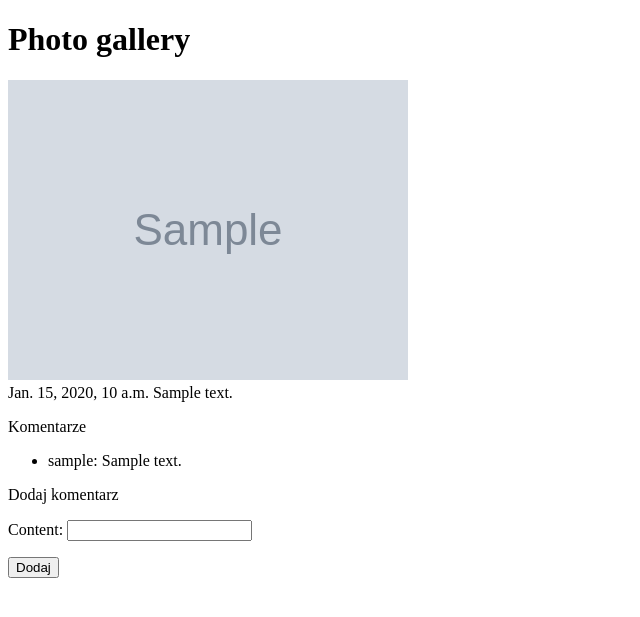
After one commit to pautomaszewska/Photo-gallery, a Django app: page /photo/1 in a window 1280 px wide. The commit adds this page. Shown: the top 617 px of the page, without its empty margins (0-640 px from the left). Run offline with Django 3.2, Linux system fonts and the light colour scheme; tables that the repository leaves empty hold one stand-in row (values such as "Sample post"); grey boxes marked "Sample" are stand-in pictures.

Commit message:
Added comments

```diff
--- a/photogallery/gallery/forms.py
+++ b/photogallery/gallery/forms.py
@@ -1,7 +1,23 @@
 from django import forms
-from gallery.models import Photo, Comment
+from gallery.models import Photo, Comment, Like
+
 
 class AddPhotoForm(forms.ModelForm):
     class Meta:
         model = Photo
-        fields = ['path', 'description', 'user']
+        fields = ['path', 'description']
+        widgets = {'user': forms.HiddenInput}
+
+
+class CommentForm(forms.ModelForm):
+    class Meta:
+        model = Comment
+        fields = ['content']
+        widgets = {'comment_user': forms.HiddenInput,
+                   'photo': forms.HiddenInput}
+
+# class LikeForm(forms.ModelForm):
+#     class Meta:
+#         model = Like
+#         widgets = {'like_user': forms.HiddenInput,
+#                    'like_photo': forms.HiddenInput}
--- a/photogallery/gallery/models.py
+++ b/photogallery/gallery/models.py
@@ -6,13 +6,19 @@ from django.contrib.auth.models import User
 # Create your models here.
 
 class Photo(models.Model):
-    path = models.ImageField(upload_to='media/')
+    path = models.ImageField(upload_to='media/', verbose_name='Plik')
     creation_date = models.DateTimeField(default=now())
     user = models.ForeignKey(User, on_delete=models.CASCADE)
-    description = models.CharField(max_length=264)
+    description = models.CharField(max_length=264, verbose_name='Opis')
 
 
 class Comment(models.Model):
     comment_user = models.ForeignKey(User, on_delete=models.CASCADE)
     comment_date = models.DateTimeField(default=now())
     photo = models.ForeignKey(Photo, on_delete=models.CASCADE)
+    content = models.CharField(max_length=4000)
+
+
+class Like(models.Model):
+    like_user = models.ForeignKey(User, on_delete=models.CASCADE)
+    like_photo = models.ForeignKey(Photo, on_delete=models.CASCADE)
--- a/photogallery/gallery/templates/base.html
+++ b/photogallery/gallery/templates/base.html
@@ -8,18 +8,18 @@
 </head>
 <body>
     <h1>Photo gallery</h1>
+    <div>
+        {% if user.is_authenticated %}
+            <p>Jesteś zalogowany jako {{ user }} <a href='{% url 'logout' %}'>Wyloguj</a></p>
+         {% endif %}
+    </div>
+
+
         {% block content %}
 
 
         {% endblock %}
 
-<footer>
-    {% if user.is_authenticated %}
-        <p>Jesteś zalogowany jako {{ user }} <a href='{% url 'logout' %}'>Wyloguj</a></p>
-    {% else %}
-        <p>Nie jesteś zalogowany <a href='{% url 'login' %}'>Zaloguj</a></p>
-    {% endif %}
-    </footer>
 
 </body>
 </html>
--- /dev/null
+++ b/photogallery/gallery/templates/photo.html
@@ -0,0 +1,24 @@
+{% extends "base.html" %}
+
+{% block content %}
+
+
+    <img src="{{ photo.path.url }}"><br>
+    {{ photo.creation_date }}
+    {{ photo.description }}
+    <p>Komentarze</p>
+    <ul>
+        {% for comment in comments %}
+            <li>{{ comment.comment_user }}: {{ comment.content}}</li>
+    {% endfor %}
+    </ul>
+
+    <p>Dodaj komentarz</p>
+        <form action="{%  url 'photo' photo.id %}"  method="post">
+            {% csrf_token %}
+            {{ form.as_p }}
+        <input type="submit" value="Dodaj">
+    </form>
+
+
+{% endblock %}
--- a/photogallery/gallery/views.py
+++ b/photogallery/gallery/views.py
@@ -9,26 +9,61 @@ from django.contrib.auth.models import User
 from django.contrib.auth.forms import UserCreationForm, authenticate, PasswordChangeForm
 from django.contrib.auth.mixins import LoginRequiredMixin
 
-from gallery.models import Photo, User
-from gallery.forms import AddPhotoForm
+from gallery.models import Photo, User, Comment, Like
+from gallery.forms import AddPhotoForm, CommentForm
 
 
 class AddPhoto(View):
 
     def get(self, request):
         form = AddPhotoForm()
-        return render(request, 'add_photo.html', {'form': form})
+        like = Like.objects.get(like_photo__user=self.request.user)
+        return render(request, 'add_photo.html', {'form': form, 'like': like})
 
     def post(self, request):
         form = AddPhotoForm(request.POST, request.FILES)
         if form.is_valid():
-            form.save()
+            photo = Photo(user=self.request.user,
+                          path=form.cleaned_data.get('path'),
+                          description=form.cleaned_data.get('description'))
+            photo.save()
 
-            return redirect(reverse('main'))
+            return HttpResponseRedirect(reverse('main'))
 
 
-class Photos(View):
+class Photos(LoginRequiredMixin, View):
 
     def get(self, request):
-        photos = Photo.objects.all()
+        photos = Photo.objects.all().order_by('creation_date')
         return render(request, 'photos.html', {'photos': photos})
+
+
+class PhotoDetails(View):
+
+    def get(self, request, photo_id):
+        form = CommentForm()
+        photo = Photo.objects.get(pk=photo_id)
+        comments = Comment.objects.filter(photo_id=photo_id)
+
+        return render(request, 'photo.html', {'photo': photo, 'comments': comments, 'form': form})
+
+    def post(self, request, photo_id):
+        form = CommentForm(request.POST)
+        if form.is_valid():
+            comment = Comment(comment_user=self.request.user,
+                              photo_id=photo_id,
+                              content=form.cleaned_data.get('content'))
+            comment.save()
+
+            return HttpResponseRedirect(reverse('photo', args=[photo_id]))
+
+
+class AddLike(View):
+
+    def post(self, request, photo_id):
+        photo = Photo.objects.get(pk=photo_id)
+        like = Like(like_user=request.user,
+                    like_photo=photo)
+        like.save()
+
+        return HttpResponseRedirect(reverse('main'))
--- a/photogallery/photogallery/urls.py
+++ b/photogallery/photogallery/urls.py
@@ -20,14 +20,17 @@ from django.contrib.auth import views as auth_views
 from django.conf.urls.static import static
 from .settings import MEDIA_ROOT, MEDIA_URL
 
-from gallery.views import AddPhoto, Photos
+from gallery.views import AddPhoto, Photos, PhotoDetails, AddLike
 
 urlpatterns = [
     # path('admin/', admin.site.urls),
     url(r'^photos', Photos.as_view(), name="main"),
     url(r'^add-photo', AddPhoto.as_view(), name="add-photo"),
+    url(r'^photo/(?P<photo_id>(\d)+)', PhotoDetails.as_view(), name="photo"),
+    url(r'^like/(?P<photo_id>(\d)+)', AddLike.as_view(), name="like"),
 
     url(r'^$', auth_views.LoginView.as_view(), name="login"),
     url(r'^logout/', auth_views.LogoutView.as_view(), name="logout"),
     url(r'^password_reset/', auth_views.PasswordChangeView.as_view(), name='password_reset'),
+
 ] + static(MEDIA_URL, document_root= MEDIA_ROOT)
```
Also changed, not shown: photogallery/gallery/templates/photos.html (+9 -5 lines), photogallery/media/media/298435c8bbc0b5447d13821ddf005397--peaceful-nature-nature-love.jpg (added), photogallery/media/media/Leonard-Bernstein.jpg (added), photogallery/media/media/Leonard-Bernstein_L0sqPMP.jpg (added), photogallery/media/media/Leonard-Bernstein_od1A4bH.jpg (added), photogallery/media/media/Leonard-Bernstein_qJ34jeI.jpg (added), photogallery/media/media/Leonard-Bernstein_slgA9D1.jpg (added).
